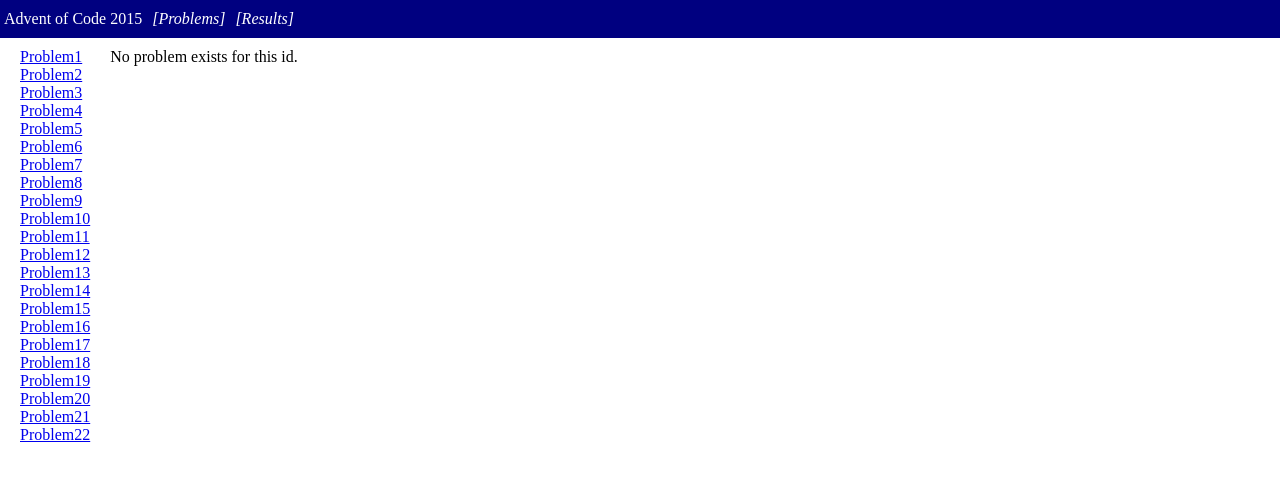
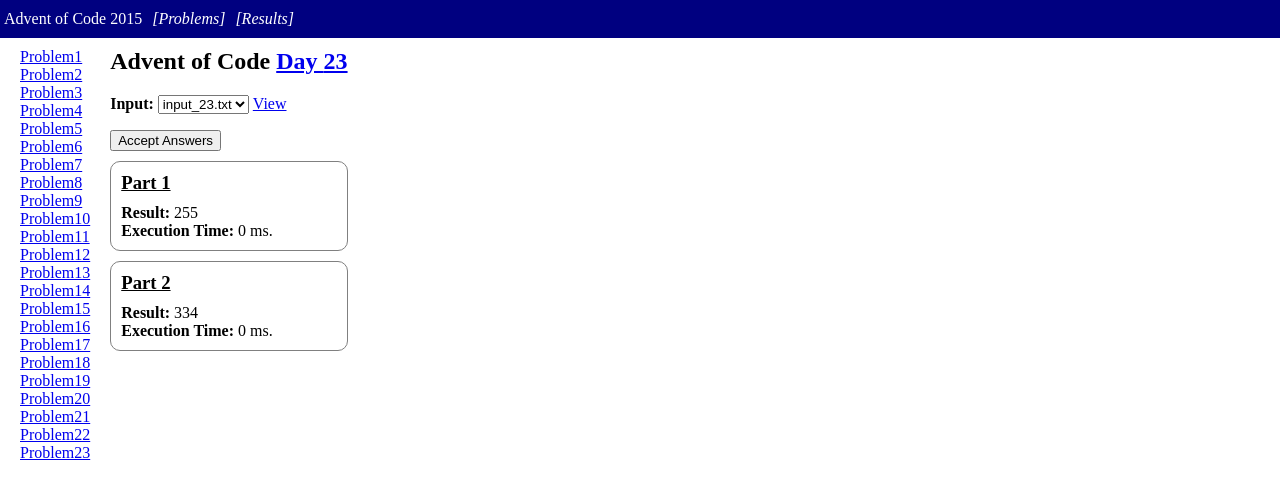
Before and after one commit to castle8080/rook_aoc_2015, a React (Vite) app: page /problem/23 in a window 1280 px wide. Shown: the top 496 px of the page. Built offline with nearby package versions, Linux system fonts and the light colour scheme.

Commit message:
Doing day 23.

```diff
--- /dev/null
+++ b/src/problems/problem23.tsx
@@ -0,0 +1,211 @@
+import _ from 'lodash';
+import Problem from './problem';
+
+type RegisterType = "a" | "b";
+
+const INSTRUCTION_REGEX_REGISTER = /^\s*(hlf|tpl|inc)\s+([ab])\s*$/;
+const INSTRUCTION_REGEX_JMP = /^\s*jmp\s+([\+\-])(\d+)\s*$/;
+const INSTRUCTION_REGEX_REGISTER_OFFSET = /^\s*(jie|jio)\s+([ab]),\s+([\+\-])(\d+)\s*$/;
+
+function regex_list_process<T>(input: string, list: Array<[RegExp, (m: RegExpMatchArray) => T]>): T {
+    for (const [regex, handler] of list) {
+        const m = input.match(regex);
+        if (m) {
+            return handler(m);
+        }
+    }
+    throw Error(`No matching expression for input: ${input}`);
+}
+
+class Instructions {
+
+    public static parse_all(input: string): Instruction[] {
+        return _.chain(input.split("\n"))
+            .map(l => l.trim())
+            .filter(l => l.length > 0)
+            .map(Instructions.parse)
+            .value();
+    }
+
+    public static parse(line: string): Instruction {
+        return regex_list_process<Instruction>(line, [
+            [INSTRUCTION_REGEX_REGISTER, Instructions.parse_register],
+            [INSTRUCTION_REGEX_JMP, Instructions.parse_jmp],
+            [INSTRUCTION_REGEX_REGISTER_OFFSET, Instructions.parse_register_offset],
+        ]);
+    }
+
+    private static parse_register(m: RegExpMatchArray): Instruction {
+        const register: RegisterType = m[2] as RegisterType;
+        switch (m[1]) {
+            case "hlf": return new HLF(register);
+            case "tpl": return new TPL(register);
+            case "inc": return new INC(register);
+            default:
+                throw Error(`Invalid instruction: ${m[1]}`);
+        }
+    }
+
+    private static parse_jmp(m: RegExpMatchArray): Instruction {
+        return new JMP(Instructions.parse_number(m[1], m[2]));
+    }
+
+    private static parse_register_offset(m: RegExpMatchArray): Instruction {
+        const register: RegisterType = m[2] as RegisterType;
+        const offset = Instructions.parse_number(m[3], m[4]);
+        switch (m[1]) {
+            case "jie": return new JIE(register, offset);
+            case "jio": return new JIO(register, offset);
+            default:
+                throw Error(`Invalid instruction: ${m[1]}`);
+        }
+    }
+
+    private static parse_number(sign_part: string, n_part: string): number {
+        const sign = (sign_part == '-') ? -1 : 1;
+        return parseInt(n_part) * sign;
+    }
+}
+
+interface Instruction {
+    execute(p: Process): void;
+}
+
+/**
+ * hlf r sets register r to half its current value, then continues with the next instruction.
+ */
+class HLF implements Instruction {
+    constructor(public readonly register: RegisterType) {}
+
+    execute(p: Process): void {
+        p.registers[this.register] = Math.floor(p.registers[this.register] / 2);
+        p.counter++;
+    }
+}
+
+/**
+ * tpl r sets register r to triple its current value, then continues with the next instruction.
+ */
+class TPL implements Instruction {
+    constructor(public readonly register: RegisterType) {}
+
+    execute(p: Process): void {
+        p.registers[this.register] *= 3;
+        p.counter++;
+    }
+}
+
+/**
+ * inc r increments register r, adding 1 to it, then continues with the next instruction.
+ */
+class INC implements Instruction {
+    constructor(public readonly register: RegisterType) {}
+
+    execute(p: Process): void {
+        p.registers[this.register]++;
+        p.counter++;
+    }
+}
+
+/**
+ * jmp offset is a jump; it continues with the instruction offset away relative to itself.
+ */
+class JMP implements Instruction {
+    constructor(public readonly offset: number) {}
+
+    execute(p: Process): void {
+        p.counter += this.offset;
+    }
+}
+
+/**
+ * jie r, offset is like jmp, but only jumps if register r is even ("jump if even").
+ */
+class JIE implements Instruction {
+    constructor(public readonly register: RegisterType, public readonly offset: number) {}
+
+    execute(p: Process): void {
+        if ((p.registers[this.register] % 2) == 0) {
+            p.counter += this.offset;
+        }
+        else {
+            p.counter++;
+        }
+    }
+}
+
+/**
+ * jio r, offset is like jmp, but only jumps if register r is 1 ("jump if one", not odd).
+ */
+class JIO implements Instruction {
+    constructor(public readonly register: RegisterType, public readonly offset: number) {}
+
+    execute(p: Process): void {
+        if (p.registers[this.register] == 1) {
+            p.counter += this.offset;
+        }
+        else {
+            p.counter++;
+        }
+    }
+}
+
+interface Registers {
+    a: number;
+    b: number;
+}
+
+class Process {
+    public counter: number;
+    public registers: Registers;
+
+    constructor(public readonly instructions: Instruction[]) {
+        this.counter = 0;
+        this.registers = { a: 0, b: 0 };
+    }
+
+    run() {
+        while (this.counter >= 0 && this.counter < this.instructions.length) {
+            this.instructions[this.counter].execute(this);
+        }
+    }
+}
+
+async function part1(input: string): Promise<number> {
+    const instructions = Instructions.parse_all(input);
+    console.log(instructions);
+
+    const process = new Process(instructions);
+    process.run();
+    console.log(process);
+
+    return process.registers['b'];
+}
+
+async function part2(input: string): Promise<number> {
+    const instructions = Instructions.parse_all(input);
+    console.log(instructions);
+
+    const process = new Process(instructions);
+    process.registers.a = 1;
+    process.run();
+    console.log(process);
+
+    return process.registers['b'];
+}
+
+function Problem23() {
+    return (
+        <Problem
+            day = { 23 }
+            part1 = { part1 }
+            part2 = { part2 }
+            inputs = {[
+                "input_23.txt",
+            ]}
+            problem_link = "https://adventofcode.com/2015/day/23"
+        />
+    )
+}
+
+export default Problem23;
--- a/src/problems/problems.tsx
+++ b/src/problems/problems.tsx
@@ -1,6 +1,7 @@
 import { useParams, Link } from 'react-router-dom';
 import { JSX } from 'react';
 
+import MainHeader from '../components/main_header';
 import Problem1 from "./problem1";
 import Problem2 from "./problem2";
 import Problem3 from "./problem3";
@@ -23,7 +24,7 @@
 import Problem20 from "./problem20";
 import Problem21 from "./problem21";
 import Problem22 from "./problem22";
-import MainHeader from '../components/main_header';
+import Problem23 from "./problem23";
 
 const PROBLEMS = [
     Problem1,
@@ -48,6 +49,7 @@
     Problem20,
     Problem21,
     Problem22,
+    Problem23,
 ];
 
 interface ProblemInfo {
```
Also changed, not shown: problem-results.csv, public/input/input_23.txt (added).
